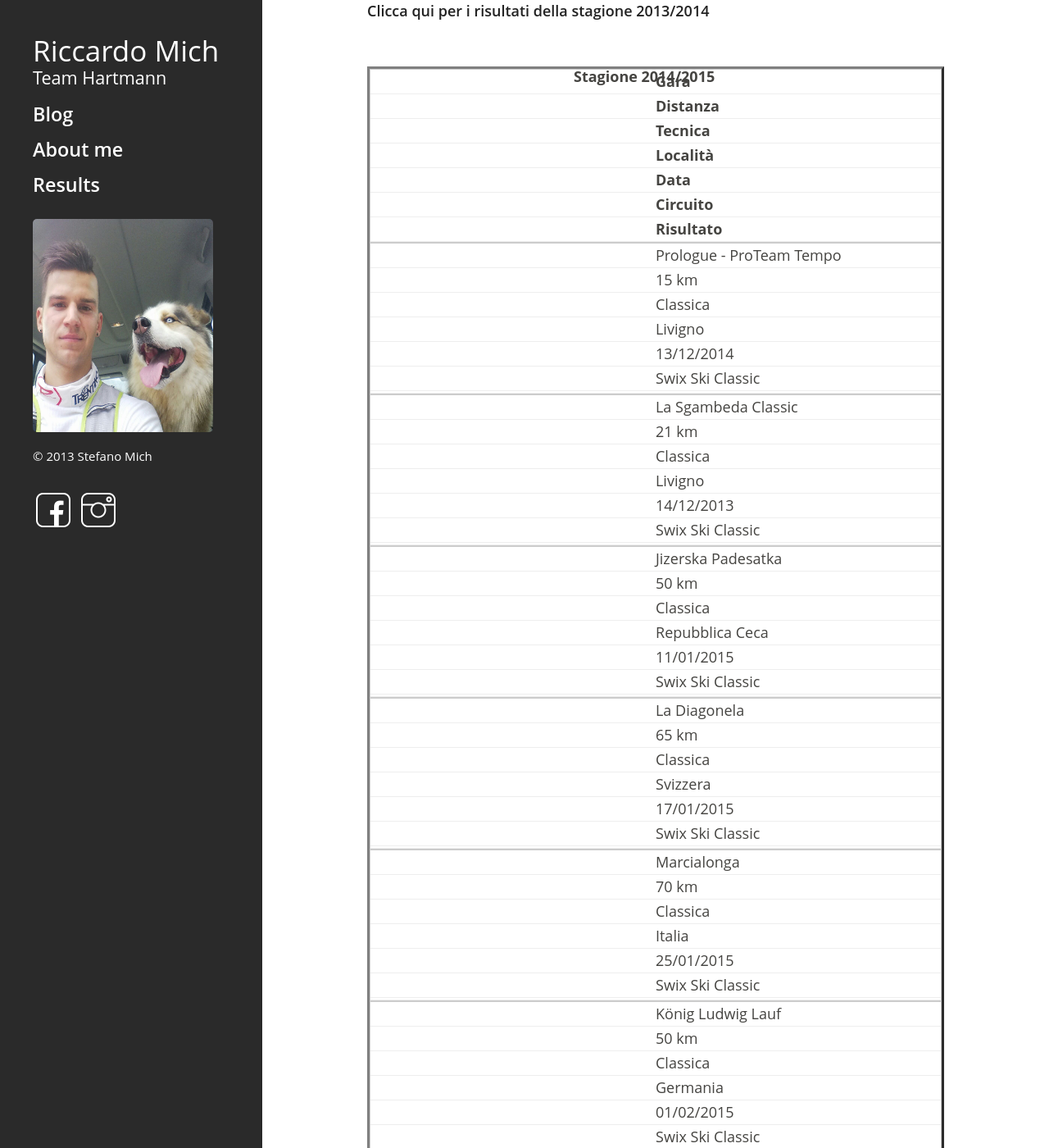
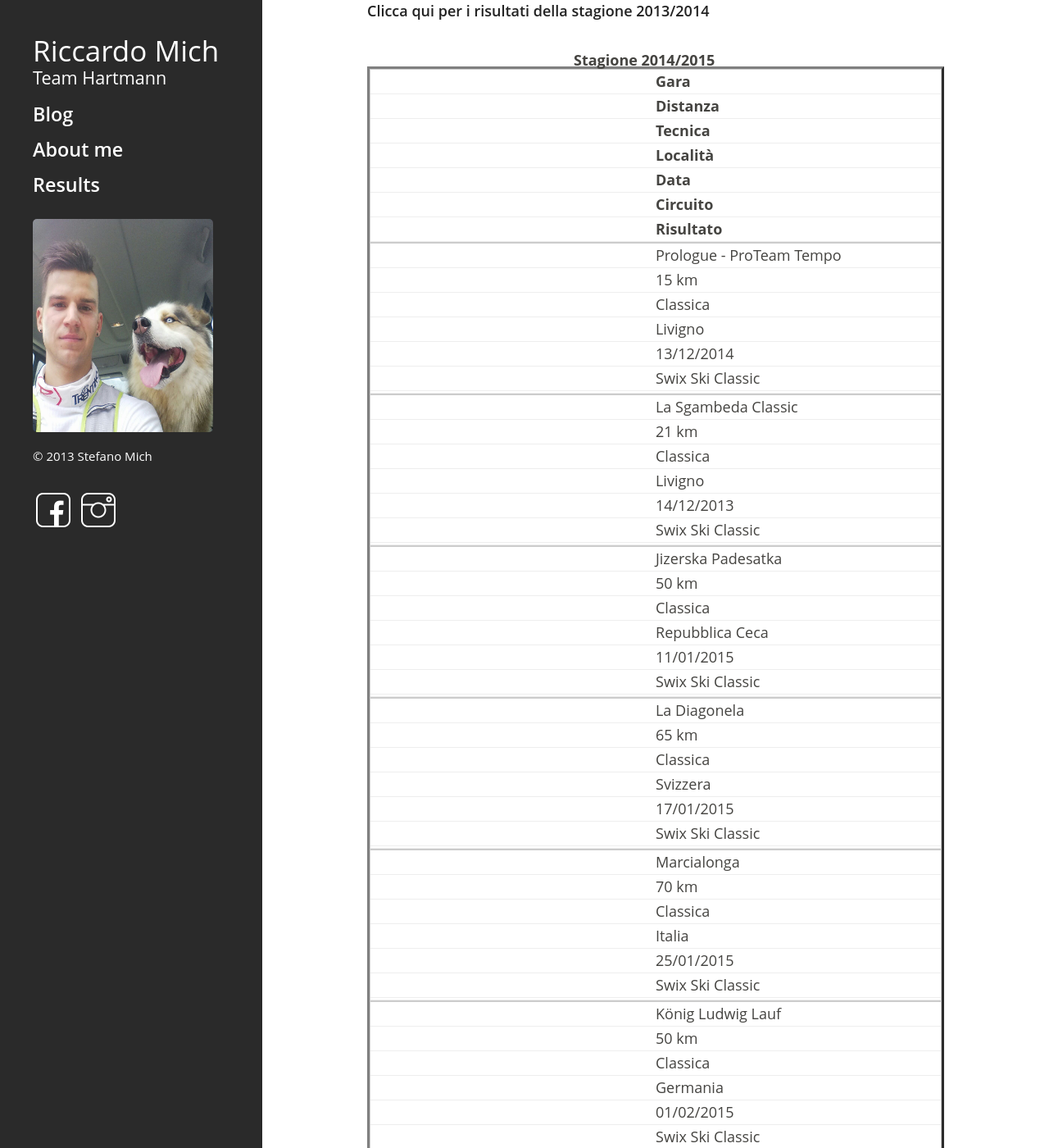
Before and after one commit to stefanomich22/mich93.github.io, a Jekyll site: the page built from results/index.html, in a window 1280 px wide and 1400 px high. Shown: the whole window at 82% size. Built offline with Jekyll 4.4.1, drawn with Linux system fonts in a browser that asks for light colours; Markdown is read by kramdown in place of the engine named in the settings.

Commit message:
Update hyde.css

```diff
--- a/public/css/hyde.css
+++ b/public/css/hyde.css
@@ -543,7 +543,7 @@ table, thead, tbody, th, td, tr {
 
 .season{
 	position:absolute;
-	top:80px;
+	top:60px;
 	left: 700px;
 }
 .resultsTable{
```
